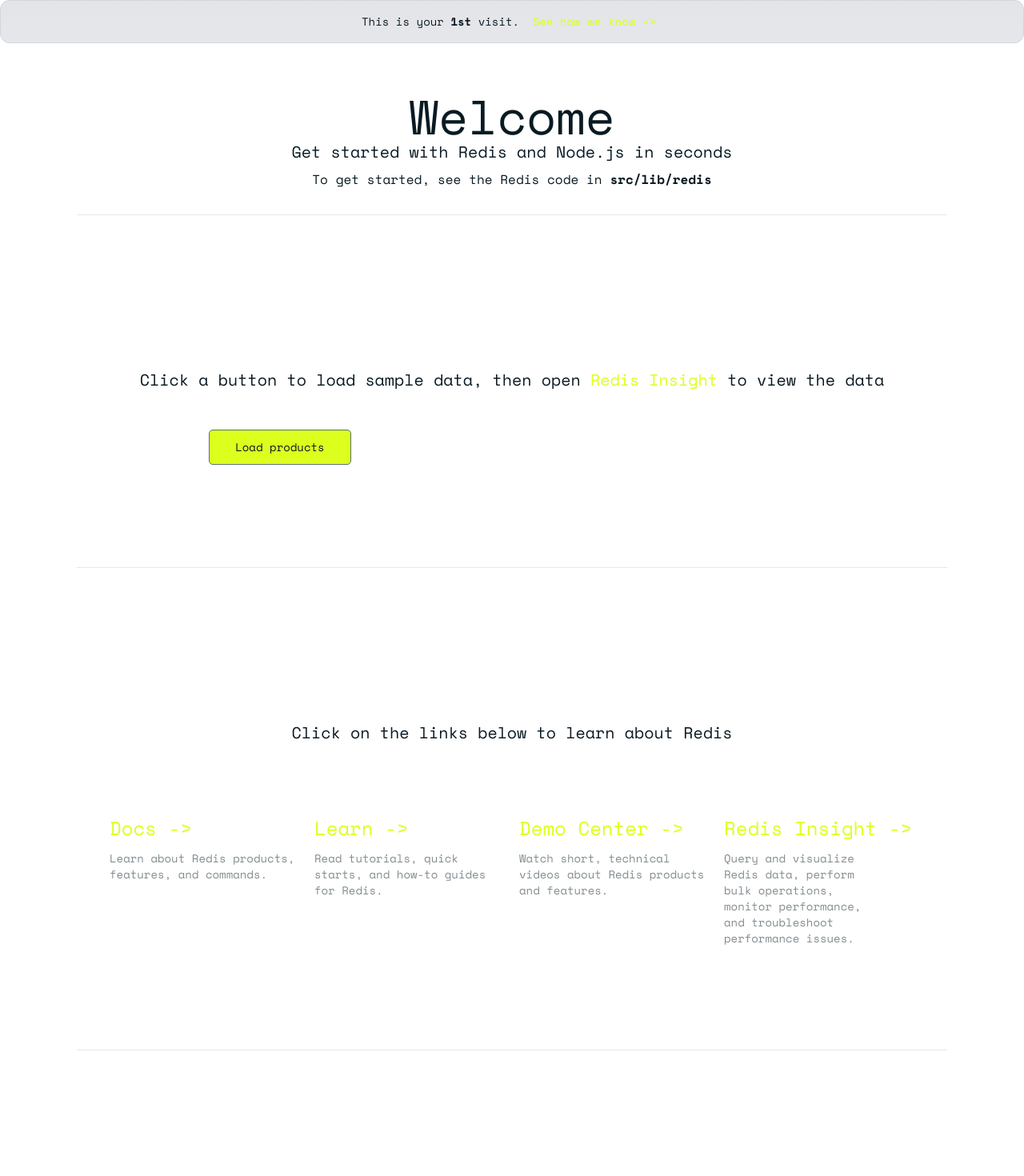
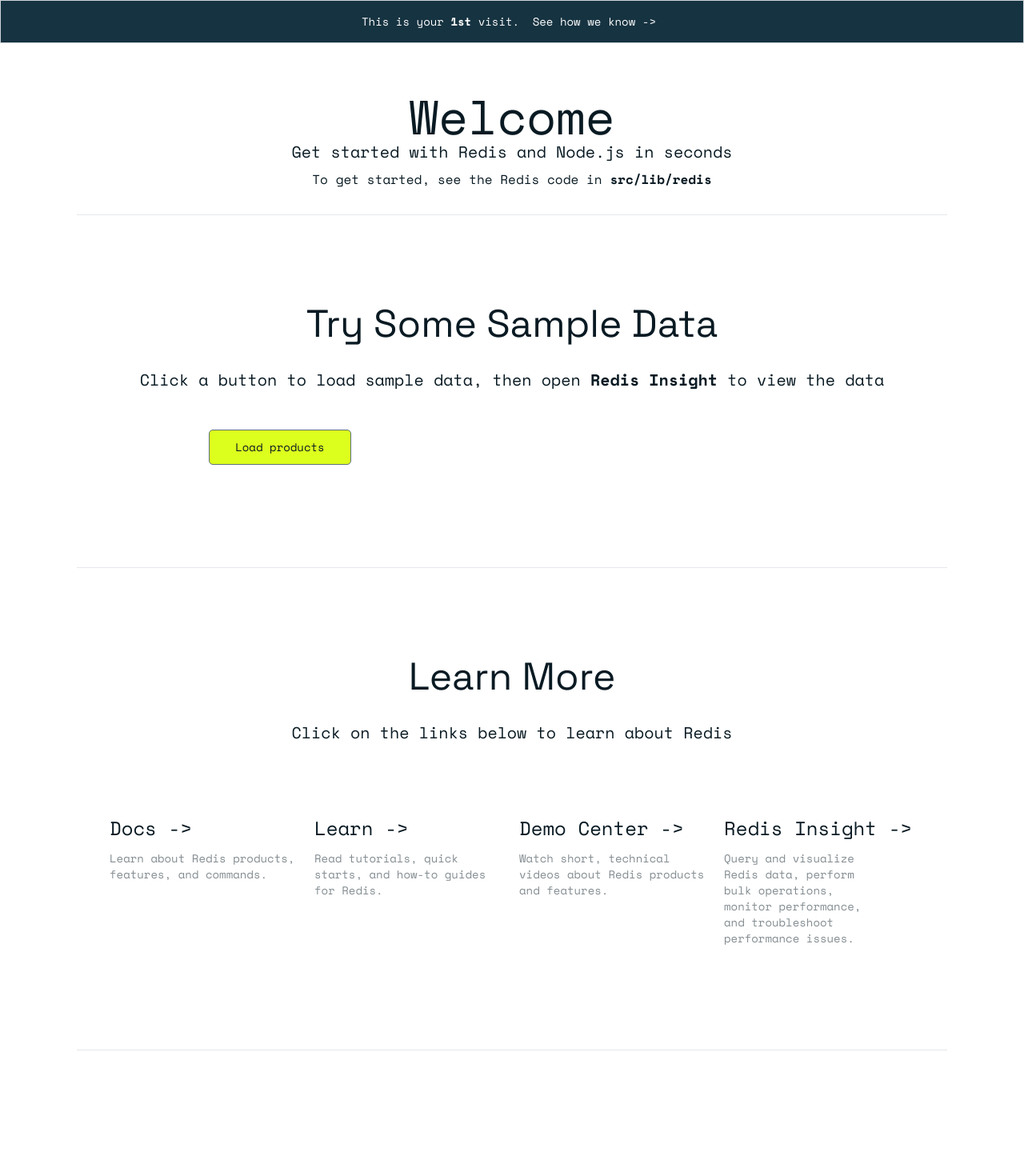
Before and after one commit to yaneiri12/redis-nodejs-starter, a Next.js app: page / in a window 1280 px wide. Shown: the top 1470 px of the page at 80% size. Built offline with nearby package versions, Linux system fonts and the light colour scheme; no server answers; what winston-transport would draw is missing.

Commit message:
light and dark mode

```diff
--- a/src/app/page.tsx
+++ b/src/app/page.tsx
@@ -16,13 +16,13 @@ export default async function Home() {
     <main className="flex min-h-screen flex-col items-center justify-between p-24">
       {/* Visits */}
       <section className="z-10 max-w-5xl items-center justify-between font-mono text-sm lg:flex">
-        <p className="fixed left-0 top-0 flex w-full justify-center border-b border-gray-300 bg-gradient-to-b from-zinc-200 pb-6 pt-8 backdrop-blur-2xl dark:border-neutral-800 dark:bg-zinc-800/30 dark:from-inherit lg:rounded-xl lg:border lg:bg-gray-200 lg:p-4 lg:dark:bg-zinc-800/30">
+        <p className="fixed left-0 top-0 flex w-full justify-center border-b border-gray-300 bg-[#163341] text-white pb-6 pt-8 backdrop-blur-2xl dark:border-neutral-800 lg:border lg:p-4">
           This is your&nbsp;
           <code className="font-bold">{appendOrdinalSuffix(visits)}&nbsp;</code>
           visit.&nbsp;
           <a
             href="https://redis.io/learn/develop/node/nodecrashcourse/sessionstorage?utm_source=redis-node-starter&utm_campaign=redis-node-starter"
-            className="group px-2 transition-colors text-[#DCFF1E] rounded-[5px] text-sm active:text-white"
+            className="group px-2 transition-colors hover:text-[#DCFF1E] text-sm"
             target="_blank"
             rel="noopener noreferrer"
           >
@@ -56,14 +56,14 @@ export default async function Home() {
       <section className="py-12 contain-layout">
         <div className="max-w-7xl mx-auto px-4 lg:px-8 py-16">
           <div className="mx-auto flex w-100 flex-col items-center gap-8 text-center">
-            <h2 className="capitalize text-5xl font-sans text-display-xs sm:text-display-lg text-white">
+            <h2 className="capitalize text-5xl font-sans text-display-xs sm:text-display-lg">
               Try some sample data
             </h2>
             <p className="text-xl text-center font-mono">
               Click a button to load sample data, then open{" "}
               <a
                 href="https://redis.io/insight?utm_source=redis-node-starter&utm_campaign=redis-node-starter#insight-form"
-                className="text-[#DCFF1E] active:text-white"
+                className="font-bold hover:font-normal dark:hover:text-[#DCFF1E]"
                 target="_blank"
                 rel="noopener noreferrer"
               >
@@ -73,7 +73,7 @@ export default async function Home() {
             </p>
             <div className="grid lg:grid-cols-4">
               <form action={loadProducts} className="px-2 py-4">
-                <button className="inline-flex items-center justify-center gap-2 text-center transition-colors w-full h-11 whitespace-nowrap font-normal font-mono bg-[#DCFF1E] text-[#091A23] rounded-[5px] border border-[#5C707A] px-8 py-[14px] text-sm active:bg-[#163341] active:text-white sm:w-fit">
+                <button className="inline-flex items-center justify-center gap-2 text-center transition-colors w-full h-11 whitespace-nowrap font-normal font-mono bg-[#DCFF1E] text-[#091A23] rounded-[5px] border border-[#5C707A] px-8 py-[14px] text-sm hover:bg-[#163341] hover:text-white sm:w-fit">
                   Load products
                 </button>
               </form>
@@ -89,7 +89,7 @@ export default async function Home() {
       <section className="py-12 contain-layout">
         <div className="max-w-7xl mx-auto px-4 lg:px-8 py-16">
           <div className="mx-auto flex w-100 flex-col items-center gap-8 text-center">
-            <h2 className="capitalize text-5xl font-sans text-display-xs sm:text-display-lg text-white">
+            <h2 className="capitalize text-5xl font-sans text-display-xs sm:text-display-lg">
               Learn More
             </h2>
             <p className="text-xl text-center font-mono">
@@ -99,11 +99,11 @@ export default async function Home() {
             <div className="pt-10 mb-32 grid text-center lg:mb-0 lg:w-full lg:max-w-5xl lg:grid-cols-4 lg:text-left font-mono">
               <a
                 href="https://redis.io/docs/latest?utm_source=redis-node-starter&utm_campaign=redis-node-starter"
-                className="group rounded-lg border border-transparent px-2 py-4 transition-colors hover:border-gray-300 hover:bg-gray-100 hover:dark:border-neutral-700 hover:dark:bg-neutral-800/30"
+                className="hover:text-[#DCFF1E] group rounded-lg border border-transparent px-2 py-4 transition-colors hover:border-gray-300 hover:bg-[#163341] hover:dark:border-neutral-700 hover:dark:bg-[#163341]"
                 target="_blank"
                 rel="noopener noreferrer"
               >
-                <h2 className="text-[#DCFF1E] active:text-white mb-3 text-2xl">
+                <h2 className="mb-3 text-2xl">
                   Docs{" "}
                   <span className="inline-block transition-transform group-hover:translate-x-1 motion-reduce:transform-none">
                     -&gt;
@@ -116,11 +116,11 @@ export default async function Home() {
 
               <a
                 href="https://redis.io/learn?utm_source=redis-node-starter&utm_campaign=redis-node-starter"
-                className="group rounded-lg border border-transparent px-2 py-4 transition-colors hover:border-gray-300 hover:bg-gray-100 hover:dark:border-neutral-700 hover:dark:bg-neutral-800/30"
+                className="hover:text-[#DCFF1E] group rounded-lg border border-transparent px-2 py-4 transition-colors hover:border-gray-300 hover:bg-[#163341] hover:dark:border-neutral-700 hover:dark:bg-[#163341]"
                 target="_blank"
                 rel="noopener noreferrer"
               >
-                <h2 className="text-[#DCFF1E] active:text-white mb-3 text-2xl">
+                <h2 className="mb-3 text-2xl">
                   Learn{" "}
                   <span className="inline-block transition-transform group-hover:translate-x-1 motion-reduce:transform-none">
                     -&gt;
@@ -133,11 +133,11 @@ export default async function Home() {
 
               <a
                 href="https://redis.io/demo-center?utm_source=redis-node-starter&utm_campaign=redis-node-starter"
-                className="group rounded-lg border border-transparent px-2 py-4 transition-colors hover:border-gray-300 hover:bg-gray-100 hover:dark:border-neutral-700 hover:dark:bg-neutral-800/30"
+                className="hover:text-[#DCFF1E] group rounded-lg border border-transparent px-2 py-4 transition-colors hover:border-gray-300 hover:bg-[#163341] hover:dark:border-neutral-700 hover:dark:bg-[#163341]"
                 target="_blank"
                 rel="noopener noreferrer"
               >
-                <h2 className="text-[#DCFF1E] active:text-white mb-3 text-2xl">
+                <h2 className="mb-3 text-2xl">
                   Demo Center{" "}
                   <span className="inline-block transition-transform group-hover:translate-x-1 motion-reduce:transform-none">
                     -&gt;
@@ -151,11 +151,11 @@ export default async function Home() {
 
               <a
                 href="https://redis.io/insight?utm_source=redis-node-starter&utm_campaign=redis-node-starter#insight-form"
-                className="group rounded-lg border border-transparent px-2 py-4 transition-colors hover:border-gray-300 hover:bg-gray-100 hover:dark:border-neutral-700 hover:dark:bg-neutral-800/30"
+                className="hover:text-[#DCFF1E] group rounded-lg border border-transparent px-2 py-4 transition-colors hover:border-gray-300 hover:bg-[#163341] hover:dark:border-neutral-700 hover:dark:bg-[#163341]"
                 target="_blank"
                 rel="noopener noreferrer"
               >
-                <h2 className="text-[#DCFF1E] active:text-white mb-3 text-2xl">
+                <h2 className="mb-3 text-2xl">
                   Redis Insight{" "}
                   <span className="inline-block transition-transform group-hover:translate-x-1 motion-reduce:transform-none">
                     -&gt;
@@ -183,7 +183,7 @@ export default async function Home() {
             </h2>
             <p className="text-[26px] font-sans text-white"></p>
             <a
-              className="inline-flex items-center justify-center gap-2 text-center transition-colors w-full h-11 whitespace-nowrap font-normal font-mono bg-[#DCFF1E] text-[#091A23] rounded-[5px] border border-[#5C707A] px-8 py-[14px] text-sm active:bg-[#163341] active:text-white sm:w-fit"
+              className="inline-flex items-center justify-center gap-2 text-center transition-colors w-full h-11 whitespace-nowrap font-normal font-mono bg-[#DCFF1E] text-[#091A23] rounded-[5px] border border-[#5C707A] px-8 py-[14px] text-sm hover:bg-[#163341] hover:text-white sm:w-fit"
               rel="noreferrer noopener"
               target="_blank"
               href="https://redis.io/try-free/"
```
